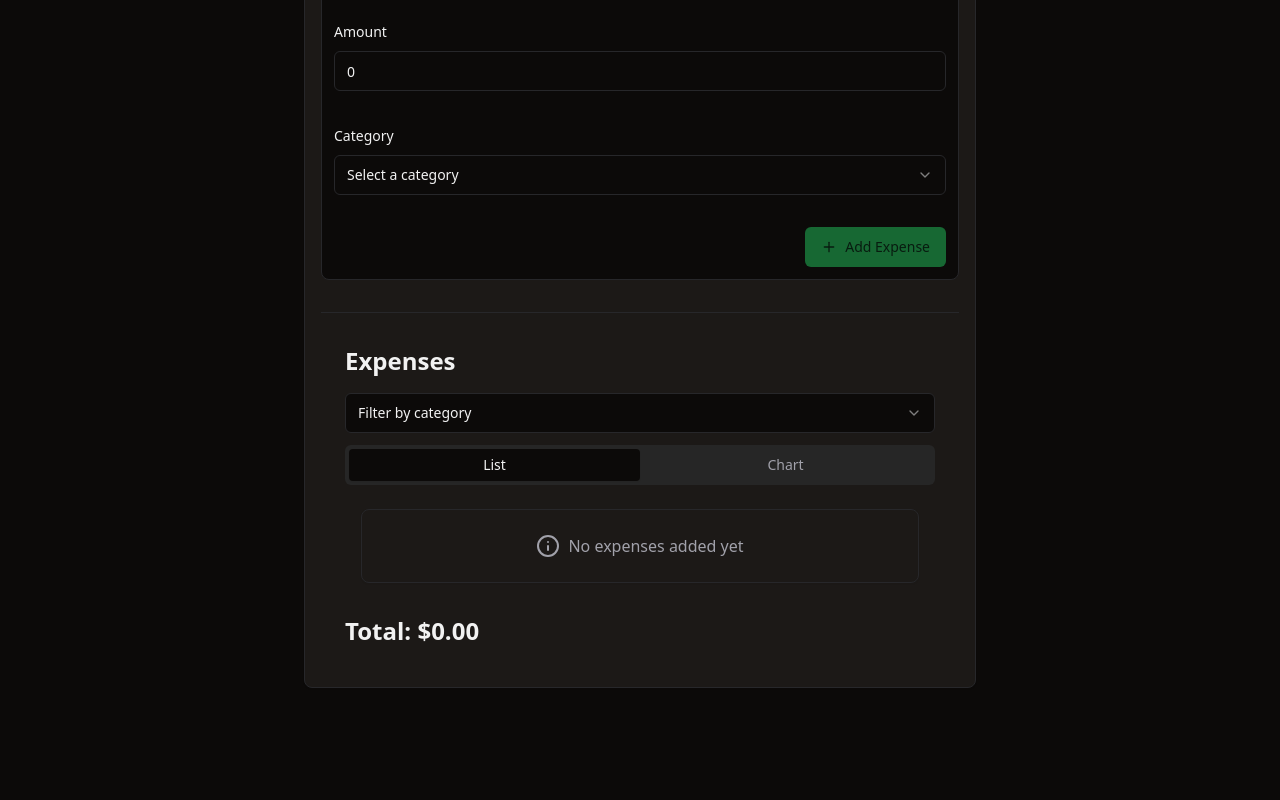
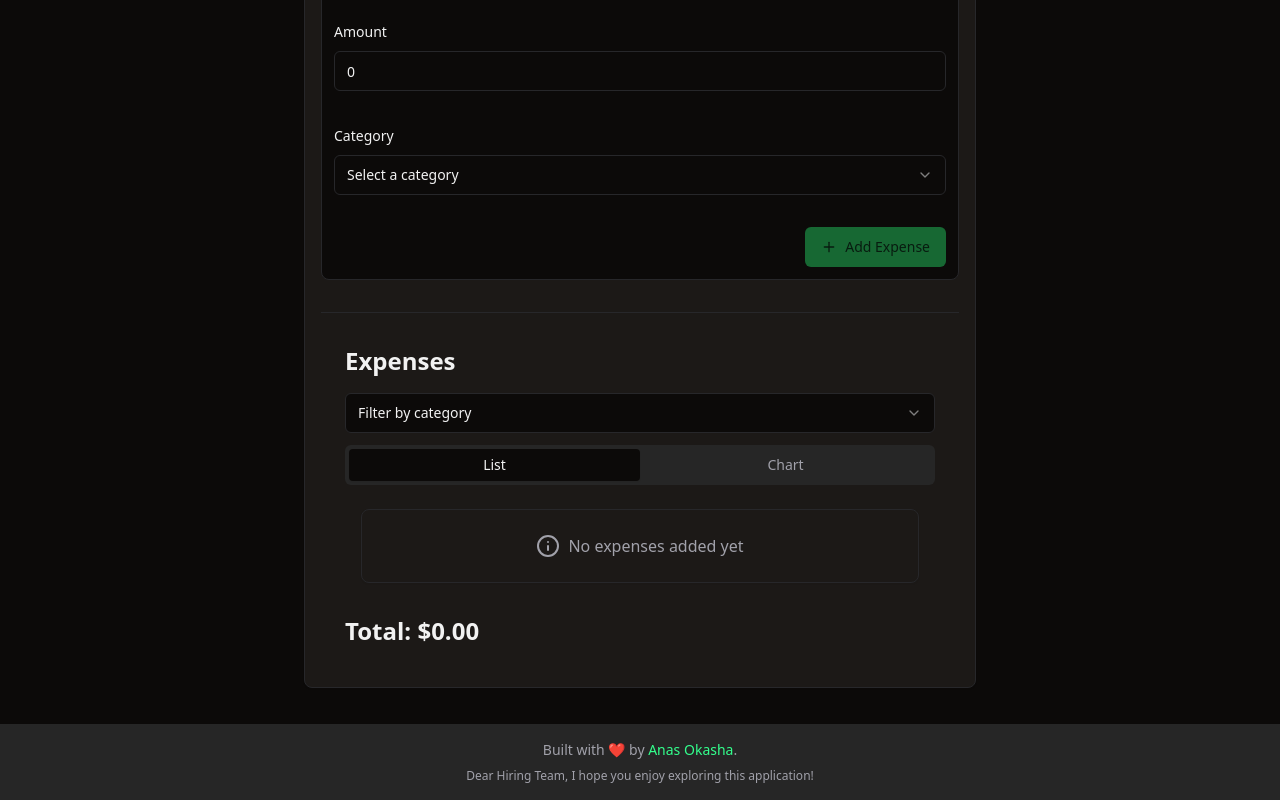
Before and after one commit to AnasOkasha-chambaam/expense-tracker, a React (Vite) app: page / in a window 1280 px wide. Shown: the part 299-1099 px from the top of the page. Before the commit the page ends 1023 px from the top, so only its background shows below. Built offline with nearby package versions, Linux system fonts and the light colour scheme.

Commit message:
add Footer component and integrate it into the main App layout

```diff
--- a/src/App.tsx
+++ b/src/App.tsx
@@ -24,6 +24,7 @@ import { Toaster } from "./components/ui/sonner";
 import { Separator } from "./components/ui/separator";
 import { Tabs, TabsContent, TabsList, TabsTrigger } from "@/components/ui/tabs";
 import { ExpenseChart } from "./components/charts/ExpenseChart";
+import Footer from "./components/Footer";
 
 const App: React.FC = () => {
   const { categories, selectedCategory, setSelectedCategory } =
@@ -32,6 +33,7 @@ const App: React.FC = () => {
 
   return (
     <ThemeProvider defaultTheme="dark" storageKey="vite-ui-theme">
+      <>
         <div className="px-3">
           <Card className="container mx-auto my-9 p-4 max-w-2xl">
             <CardHeader>
@@ -86,6 +88,8 @@ const App: React.FC = () => {
           </Card>
           <Toaster position="bottom-center" richColors />
         </div>
+        <Footer />
+      </>
     </ThemeProvider>
   );
 };
--- /dev/null
+++ b/src/components/Footer.tsx
@@ -0,0 +1,25 @@
+import React from "react";
+
+const Footer: React.FC = () => {
+  return (
+    <footer className="bg-muted text-muted-foreground py-4 mt-8">
+      <div className="container mx-auto text-center">
+        <p className="text-sm">
+          Built with ❤️ by{" "}
+          <a
+            href="https://anas-okasha-next-portfolio-anasites-projects.vercel.app/"
+            className="text-primary brightness-75 dark:brightness-150 hover:underline"
+          >
+            Anas Okasha
+          </a>
+          .
+        </p>
+        <p className="text-xs mt-2">
+          Dear Hiring Team, I hope you enjoy exploring this application!
+        </p>
+      </div>
+    </footer>
+  );
+};
+
+export default Footer;
```
Lines whose indentation alone changed are shown as unchanged.
